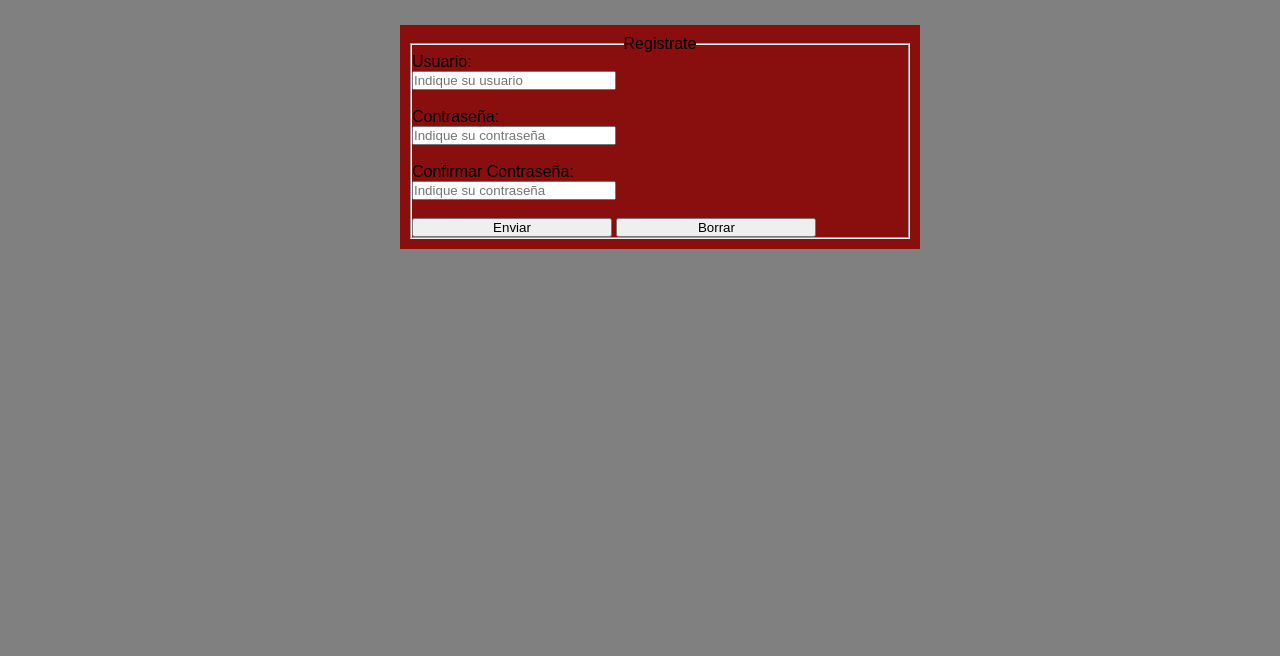
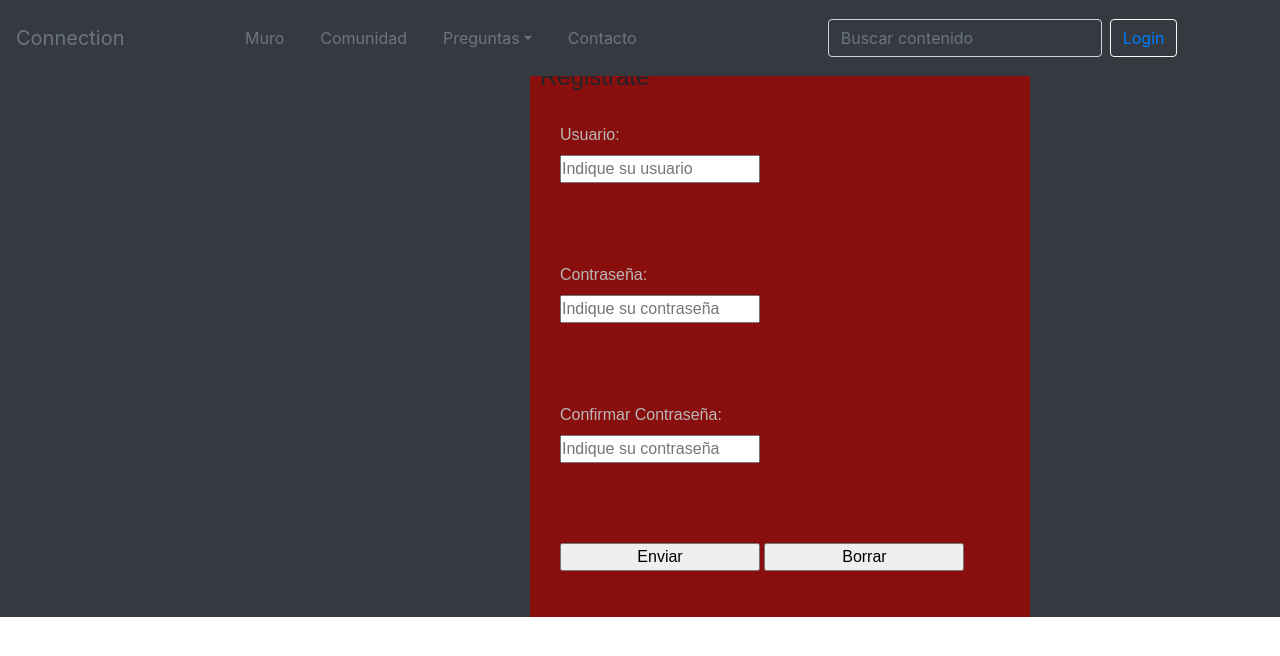
Before and after one commit to lisandromar/tpconnection, a PHP site: page /formularios/formularioRegistro.html in a window 1280 px wide. Shown: the top 656 px of the page. Run offline with PHP 8.4, Linux system fonts and the light colour scheme.

Commit message:
hice un retoque de los formularios y el css JMO

```diff
--- a/css/JMO.css
+++ b/css/JMO.css
@@ -4,17 +4,22 @@
 }
 
 body{
-  background-color: grey;
-  width: 900px;
-  background-image: ;
-  background-repeat:  no-repeat;
-  background-attachment: fixed;
-  background-size: cover;
+  background-color: #343A40;
+  width: 100%;
+  height: 100%;
+
+}
+.jmo_container{
+  background-color: #343A40;
+  width: 100%;
+  height: 100%;
+
+
 
 }
 .marco{
   margin-top: 25px;
-  margin-right: 170px;
+  margin-right: 250px;
   background-color: rgb(137, 15, 14);
   width: 500px;
   border: rgb(137, 15, 14) 10px solid;
--- a/formularios/formularioRegistro.html
+++ b/formularios/formularioRegistro.html
@@ -7,9 +7,52 @@
     <title>Formulario de Registro</title>
     <link rel="stylesheet" href="../css/JMO.css">
 
+    <!-- Bootstrap CSS -->
+    <link rel="stylesheet" href="https://stackpath.bootstrapcdn.com/bootstrap/4.3.1/css/bootstrap.min.css"
+      integrity="sha384-ggOyR0iXCbMQv3Xipma34MD+dH/1fQ784/j6cY/iJTQUOhcWr7x9JvoRxT2MZw1T" crossorigin="anonymous">
+    <link rel="stylesheet" href="css/master.css">
+    <link href="https://fonts.googleapis.com/css?family=Lato:100&display=swap" rel="stylesheet">
+    <link href="https://fonts.googleapis.com/css?family=Exo:200&display=swap" rel="stylesheet">
+    <link rel="stylesheet" href="animate.css-master/animate.css">
+
 </head>
 <body>
-    <div class="marco">
+  <div class="jmo_container">
+      <header class="fixed-top">
+        <nav class="navbar navbar-expand-lg navbar-light bg-dark "  >
+          <a class="navbar-brand text-secondary " href="../index.php">Connection</a>
+          <div class="collapse navbar-collapse " id="navbarSupportedContent">
+            <ul class="navbar-nav mr-auto  ">
+              <li class="nav-item">
+                <a class="nav-link  text-secondary" href="../Perfil/Usuario.php">Muro</a>
+              </li>
+              <li class="nav-item">
+                <a class="nav-link text-secondary" href="../Perfil/posteos_y_amigos.php">Comunidad</a>
+              </li>
+              <li class="nav-item dropdown">
+                <a class="nav-link dropdown-toggle  text-secondary" href="#" id="navbarDropdown" role="button"
+                  data-toggle="dropdown" aria-haspopup="true" aria-expanded="false">Preguntas</a>
+                <div class="dropdown-menu bg-dark text-secondary" aria-labelledby="navbarDropdown">
+                  <a class="dropdown-item text-secondary" href="#">Agenda</a>
+                  <div class="dropdown-divider"></div>
+                  <a class="dropdown-item text-secondary" href="#">Djs</a>
+                  <div class="dropdown-divider"></div>
+                  <a class="dropdown-item text-secondary" href="#">Lugares</a>
+                </div>
+              </li>
+              <li class="nav-item">
+                <a class="nav-link text-secondary" href="formularioContacto.html">Contacto</a>
+              </li>
+            </ul>
+            <form class="form-inline my-2 my-lg-0">
+              <input class="form-control mr-sm-2 bg-dark" type="search" placeholder="Buscar contenido" aria-label="Search">
+              <button class="btn btn-outline-light my-2 my-sm-0 botonLogin" type="submit"><a href="formularioLogin.html">Login</a></button>
+            </form>
+          </div>
+        </nav>
+      </header>
+      <br>
+      <div class="marco">
         <fieldset>
             <legend>Registrate</legend>
             <form action="" method="post">
@@ -38,5 +81,18 @@
             </form>
         </fieldset>
     </div>
+  </div>
+
+  <!-- Optional JavaScript -->
+  <!-- jQuery first, then Popper.js, then Bootstrap JS -->
+  <script src="https://code.jquery.com/jquery-3.3.1.slim.min.js"
+    integrity="sha384-q8i/X+965DzO0rT7abK41JStQIAqVgRVzpbzo5smXKp4YfRvH+8abtTE1Pi6jizo"
+    crossorigin="anonymous"></script>
+  <script src="https://cdnjs.cloudflare.com/ajax/libs/popper.js/1.14.7/umd/popper.min.js"
+    integrity="sha384-UO2eT0CpHqdSJQ6hJty5KVphtPhzWj9WO1clHTMGa3JDZwrnQq4sF86dIHNDz0W1"
+    crossorigin="anonymous"></script>
+  <script src="https://stackpath.bootstrapcdn.com/bootstrap/4.3.1/js/bootstrap.min.js"
+    integrity="sha384-JjSmVgyd0p3pXB1rRibZUAYoIIy6OrQ6VrjIEaFf/nJGzIxFDsf4x0xIM+B07jRM"
+    crossorigin="anonymous"></script>
 </body>
 </html>
```
Also changed, not shown: formularios/formularioContacto.html (+57 -0 lines), formularios/formularioLogin.html (+55 -0 lines).
